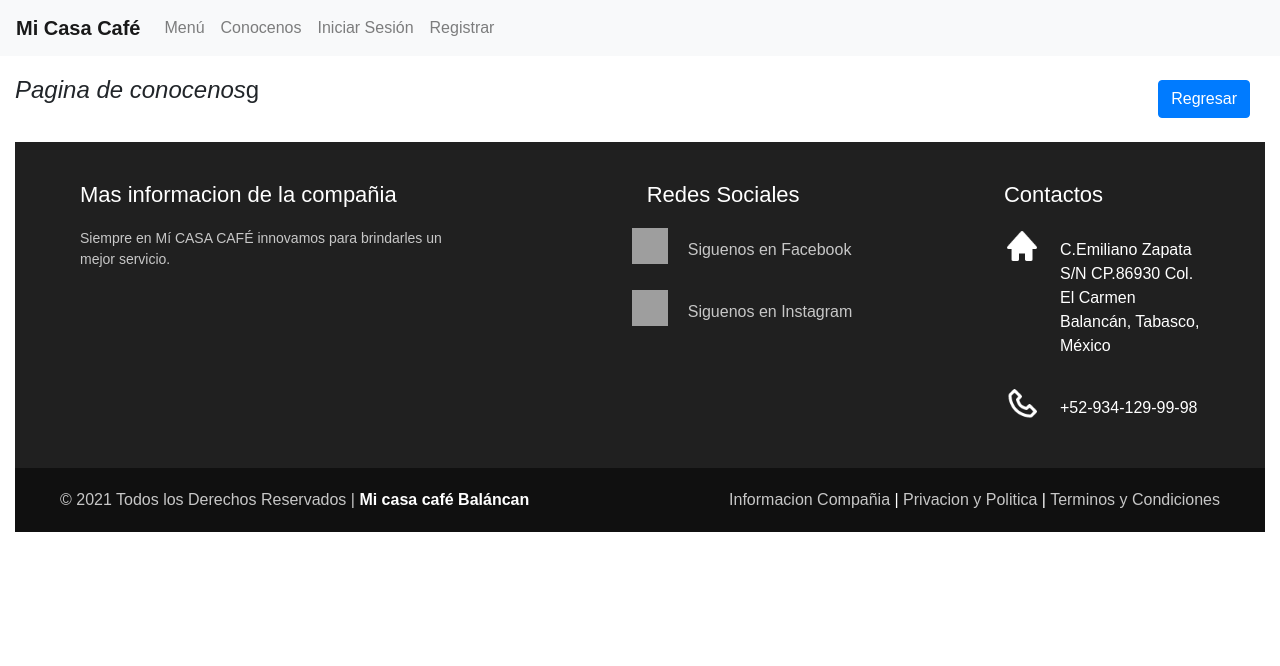
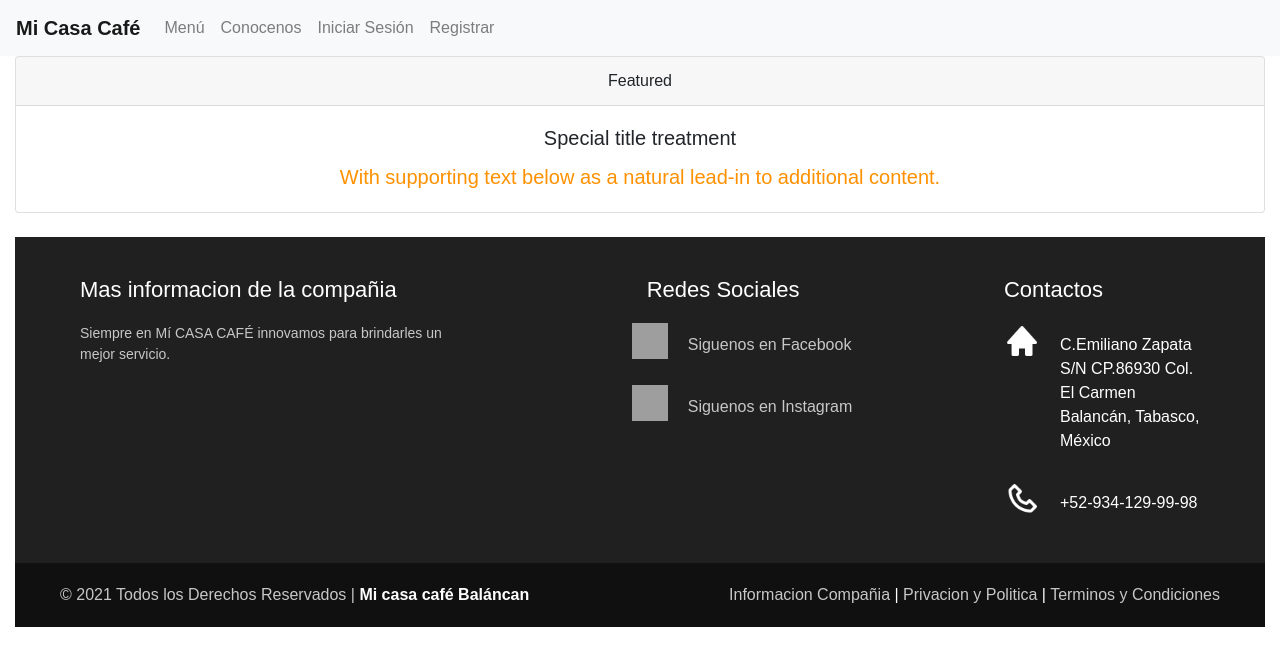
Before and after one commit to Alf0ns018/Mi_Cafe, a React (Create React App) app: page /conocenos in a window 1280 px wide. Shown: the top 666 px of the page. Built offline with nearby package versions, Linux system fonts and the light colour scheme; grey boxes are pictures that could not be loaded.

Commit message:
Agrege una caja de dialogo a conocenos como prueba

```diff
--- /dev/null
+++ b/src/Estilos/conoce.scss
@@ -0,0 +1,3 @@
+body {
+    background: black;
+}
--- a/src/pages/Conocenos.js
+++ b/src/pages/Conocenos.js
@@ -1,16 +1,18 @@
+
 import React, { Component } from 'react';
-import { Link } from 'react-router-dom';
-
+//import { Link } from 'react-router-dom';
+//import './Estilos/conoce.scss';
 class Conocenos extends Component {
     render() {
         return (
             <div>
-                 <div class="example-container">
-                    <div class="row">
-
-                        <div class="col-auto mr-auto"> <h4><i> Pagina de conocenos</i>g</h4> </div>
-                        <div class="col-auto"> <div class="col-sm-1">  <Link className="btn btn-primary mt-1 " to="/home" role="button">Regresar</Link> </div>
-                        </div>
+                <div class="card text-center">
+                    <div class="card-header">
+                        Featured
+                     </div>
+                    <div class="card-body">
+                        <h5 class="card-title">Special title treatment</h5>
+                        <p class="card-text">With supporting text below as a natural lead-in to additional content.</p>
                     </div>
                 </div>
             </div>
```
Also changed, not shown: src/Estilos/formularios.scss (deleted, +0 -9 lines).
